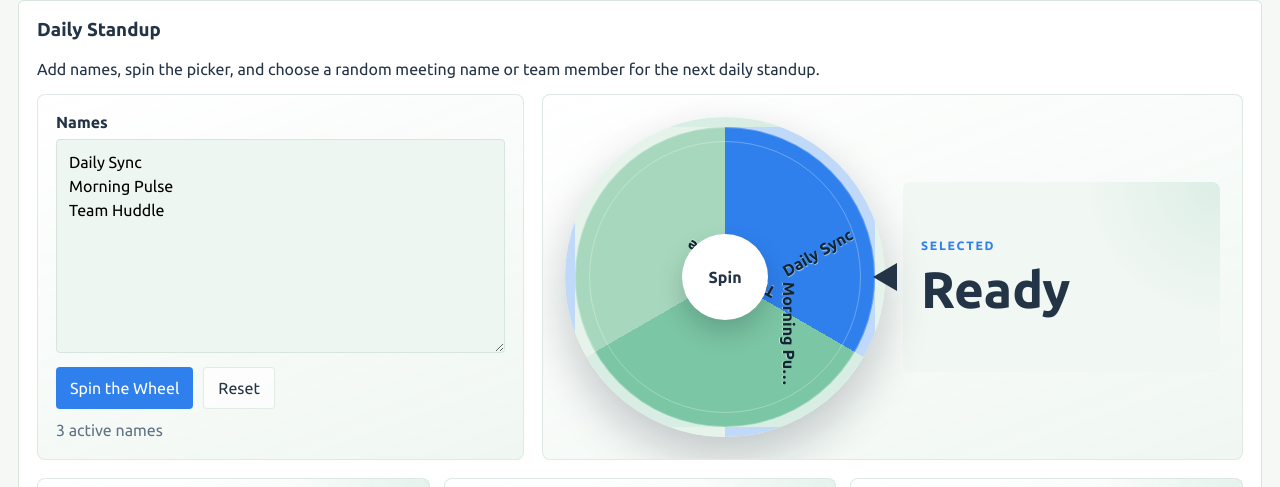
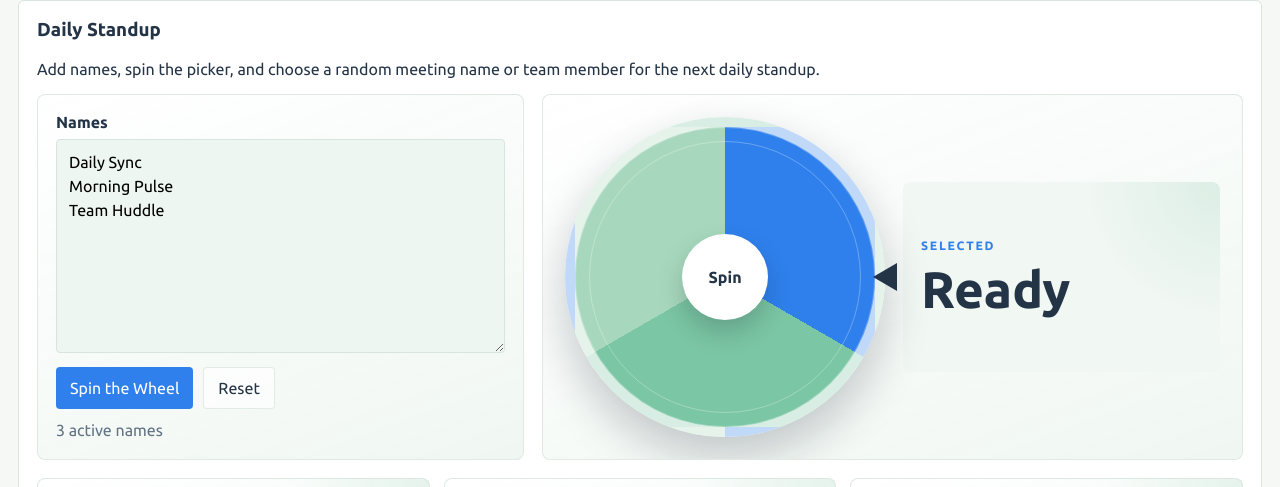
Before and after one commit to meruvav/Audionyx.org, a React (Vite) app: page /daily-standup in a window 1280 px wide. Shown: the part 212-699 px from the top of the page. Built offline with nearby package versions, Linux system fonts and the light colour scheme; no server answers.

Commit message:
Remove standup wheel labels

```diff
--- a/src/pages/DailyStandupPage.jsx
+++ b/src/pages/DailyStandupPage.jsx
@@ -131,23 +131,6 @@ export default function DailyStandupPage() {
               style={{ background: wheelGradient, transform: `rotate(${wheelRotation}deg)` }}
               aria-hidden="true"
             >
-              {pickerNames.map((name, index) => {
-                const sliceDegrees = 360 / pickerNames.length;
-                const angle = index * sliceDegrees + sliceDegrees / 2;
-                const labelAngle = angle - 90;
-
-                return (
-                  <span
-                    key={`${name}-${index}`}
-                    className="standup-wheel-label"
-                    style={{
-                      '--label-angle': `${labelAngle}deg`,
-                    }}
-                  >
-                    {name}
-                  </span>
-                );
-              })}
               <div className="standup-wheel-center">Spin</div>
             </div>
             <div className="standup-picker-result" aria-live="polite">
--- a/src/styles.css
+++ b/src/styles.css
@@ -412,28 +412,6 @@ button {
   inset: 14px;
   border-radius: inherit;
   border: 1px solid rgba(255, 255, 255, 0.28);
-}
-.standup-wheel-label {
-  position: absolute;
-  top: 50%;
-  left: 50%;
-  z-index: 1;
-  width: 112px;
-  max-width: 36%;
-  overflow: hidden;
-  color: #0f2633;
-  font-size: clamp(0.82rem, 2vw, 1rem);
-  font-weight: 900;
-  line-height: 1.1;
-  text-align: center;
-  text-overflow: ellipsis;
-  text-shadow: 0 1px 1px rgba(255, 255, 255, 0.58);
-  white-space: nowrap;
-  transform:
-    rotate(var(--label-angle))
-    translateX(104px)
-    translate(-50%, -50%);
-  transform-origin: center center;
 }
 .standup-wheel-center {
   position: absolute;
```
